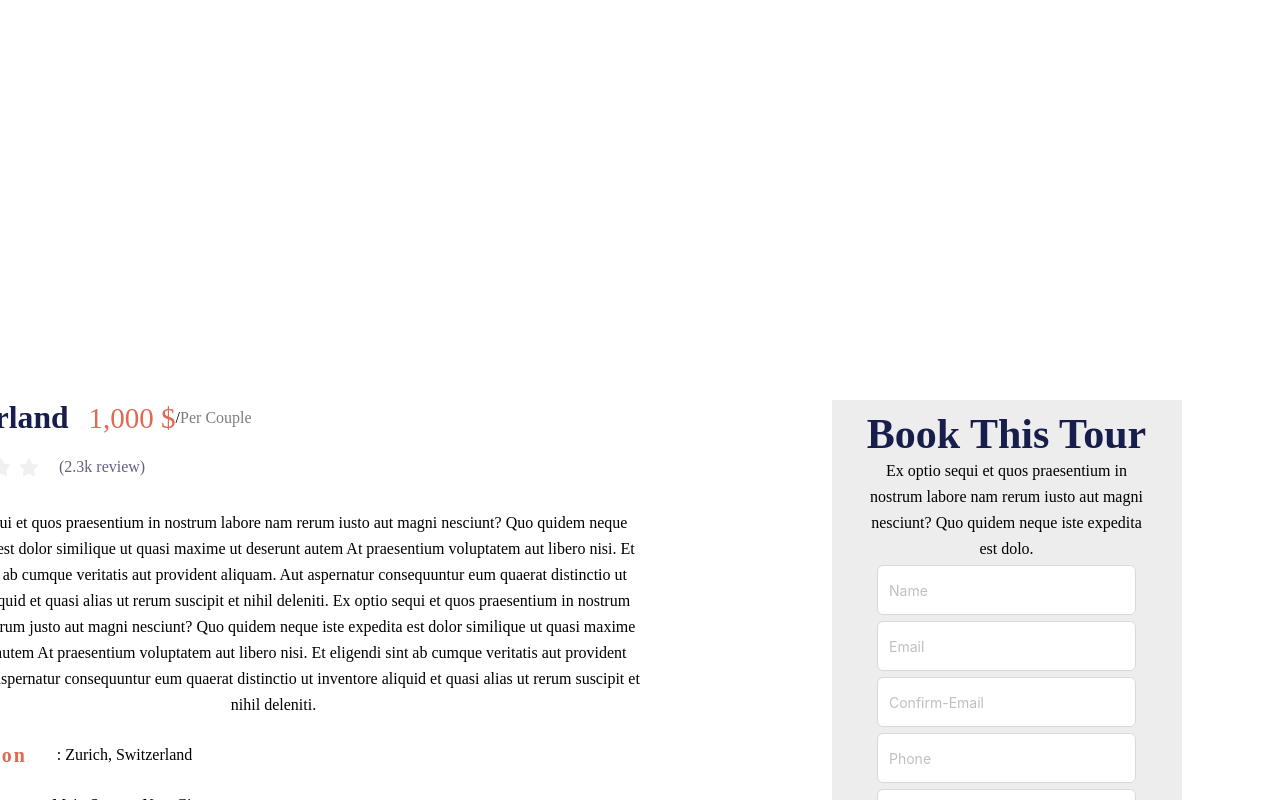
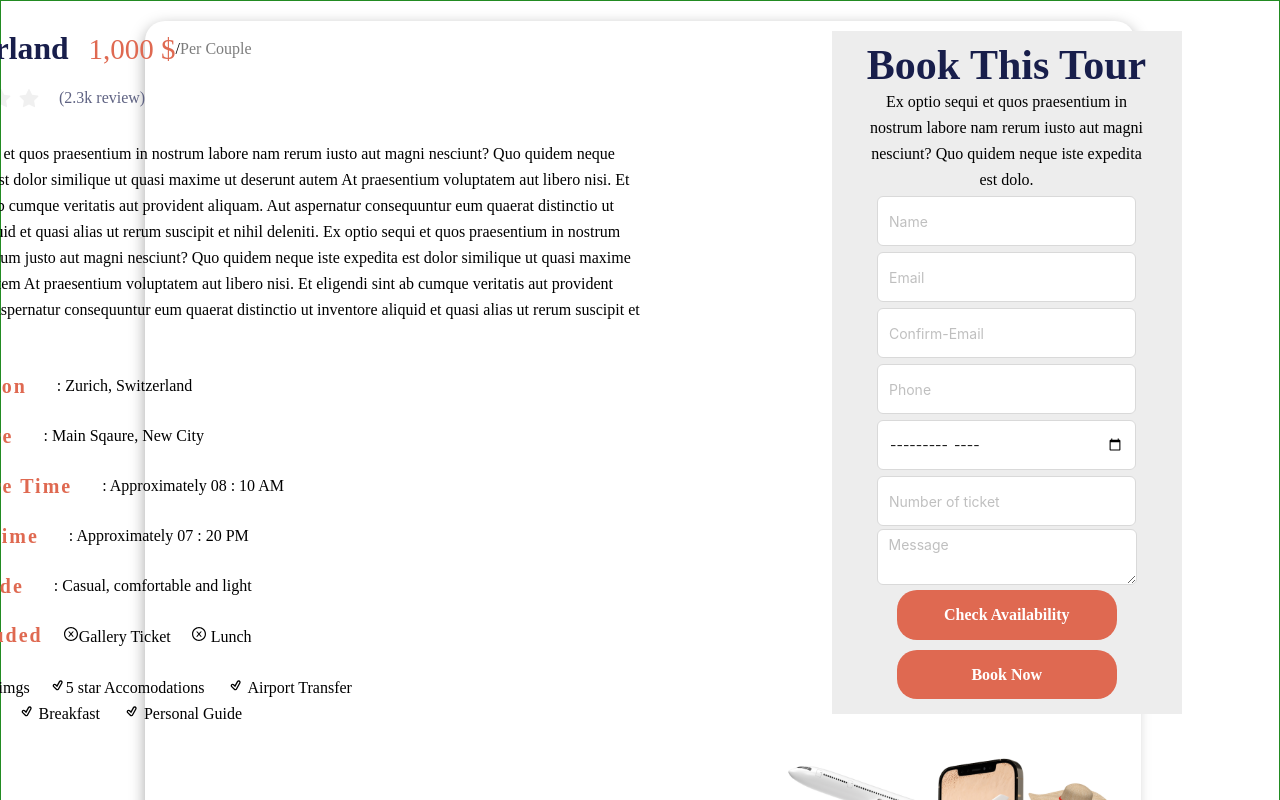
Before and after one commit to xakimovotabek200/travel, a React (Create React App) app: page / in a window 1280 px wide. Shown: the top 800 px of the page. Built offline with nearby package versions, Linux system fonts and the light colour scheme; a web font is replaced by a local one.

Commit message:
jhgsjhghs

```diff
--- a/src/pages/Landscapes/Landscapes.css
+++ b/src/pages/Landscapes/Landscapes.css
@@ -1,8 +1,21 @@
-.main {
+.asosiy-div {
+    padding: 20px;
+    border: 1px solid forestgreen;
     display: flex;
+    flex-direction: column;
     justify-content: center;
     align-items: center;
-    text-align: center;
+}
+
+.asosiy {
+    border-radius: 20px;
+    padding: 10px;
+    display: flex;
+    flex-direction: column;
+    align-items: center;
+    justify-content: center;
+    box-shadow: rgba(0, 0, 0, 0.35) 0px 5px 15px;
+    width: 80%;
 }
 
 .top {
@@ -23,14 +36,14 @@
     margin: 5px;
 }
 
-/* .top h1 {
+.top h1 {
     color: #343434;
     font-size: 20px;
 }
 
 .top .i {
     width: 26px;
-} */
+}
 
 .top-buttom {
     display: flex;
@@ -201,7 +214,7 @@
 }
 
 .texts-7 {
-    margin-top: 50px;
+    margin-top: 70px;
 }
 
 .text-7 {
--- a/src/pages/Landscapes/Landscapes.jsx
+++ b/src/pages/Landscapes/Landscapes.jsx
@@ -18,8 +18,8 @@ import Ajax from "./ajax";
 
 function Landscapes() {
   return (
-    <>
-      <div className="main">
+    <div className="asosiy-div">
+      <div className="asosiy">
         {/* <div className="top">
           <h1>
             <GrCircleInformation className="i" /> Information
@@ -128,7 +128,8 @@ function Landscapes() {
                   <h1 className="text-6">Included</h1>
                 </div>
                 <div className="spans-3">
-                  <div>imgs
+                  <div>
+                    imgs
                     <span className="span-2">
                       <TiTickOutline />5 star Accomodations
                     </span>{" "}
@@ -189,7 +190,7 @@ function Landscapes() {
           </div>
         </div>
       </div>
-    </>
+    </div>
   );
 }
 
```
